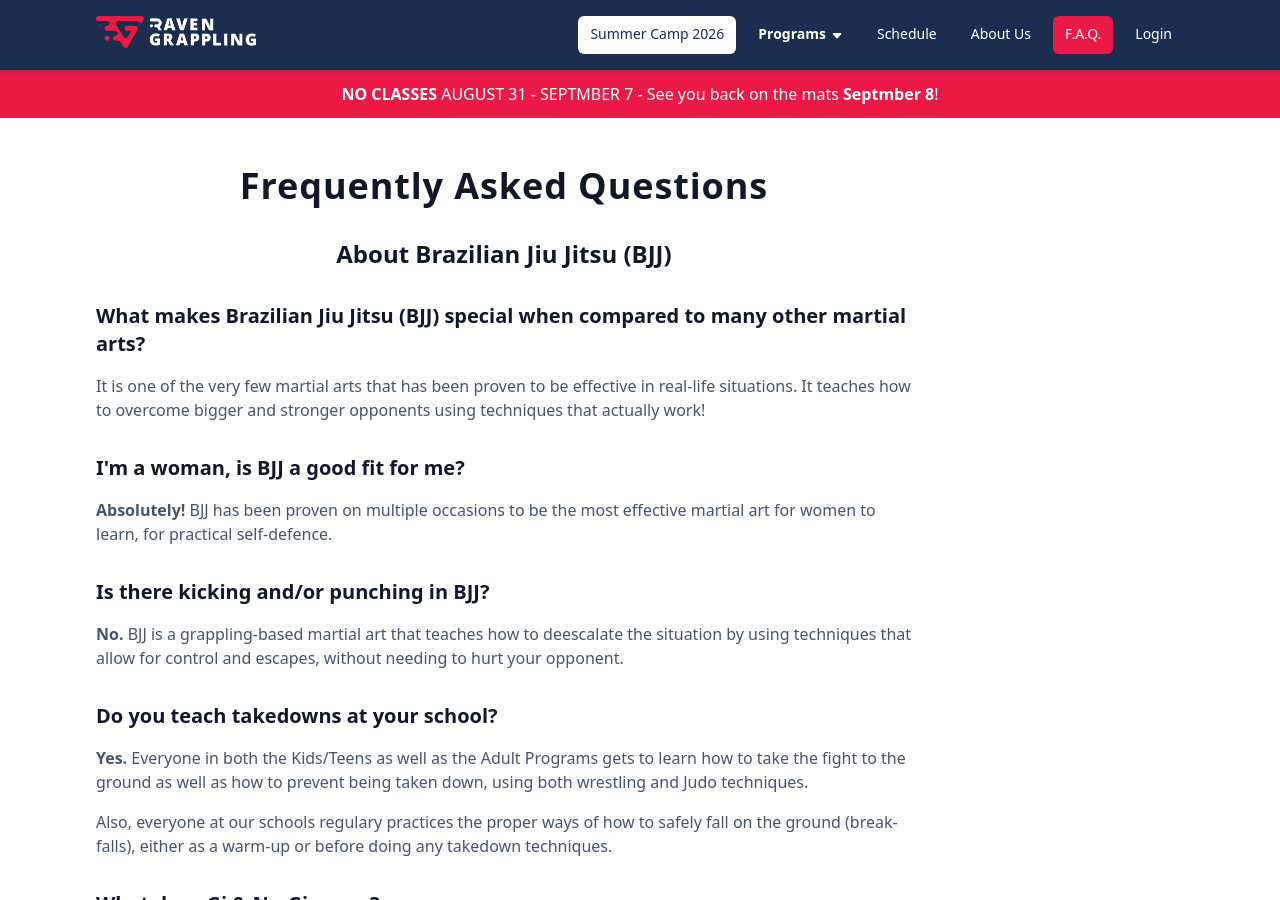
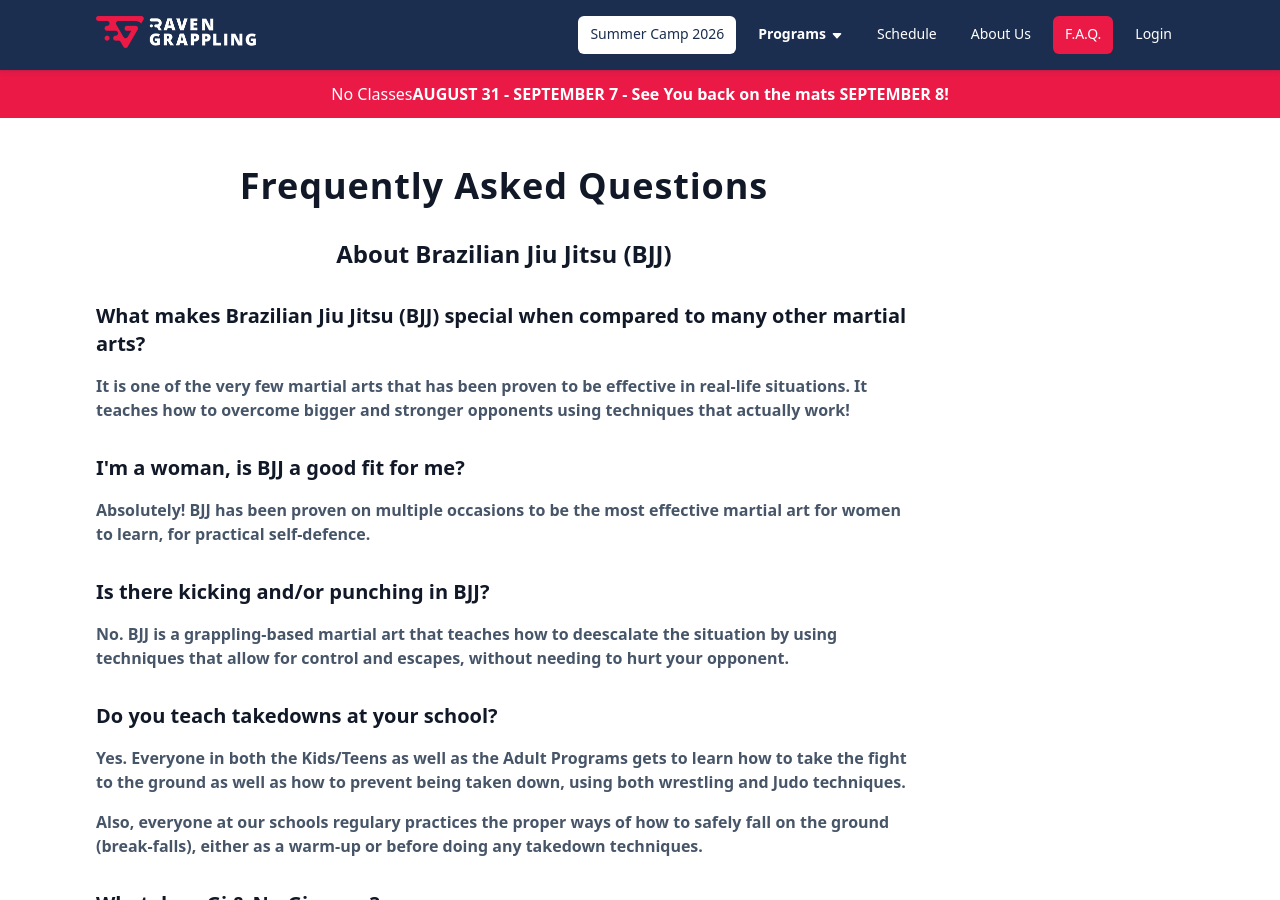
Before and after one commit to RavenGrappling/RavenGrappling.github.io, a Jekyll site: the page built from pages/faq.html, in a window 1280 px wide and 900 px high. Built offline with Jekyll 4.4.1, drawn with Linux system fonts in a browser that asks for light colours.

Commit message:
Update default.html

```diff
--- a/_layouts/default.html
+++ b/_layouts/default.html
@@ -7,7 +7,7 @@
 
     {% unless page.name contains "summer-camp" %}
       <a class="banner" href="/bjj-summer-camp-2026">
-        <strong>NO CLASSES</strong> AUGUST 31 - SEPTMBER 7 - See you back on the mats <strong>Septmber 8</strong>!
+        No Classes<strong>AUGUST 31 - SEPTEMBER 7<strong> - See You back on the mats <strong>SEPTEMBER 8</strong>!
       </a>
     {% endunless %}
 
```
